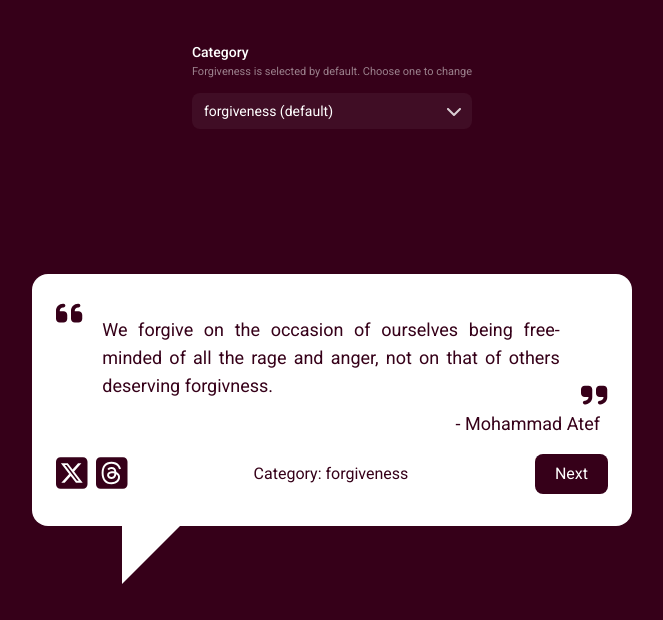
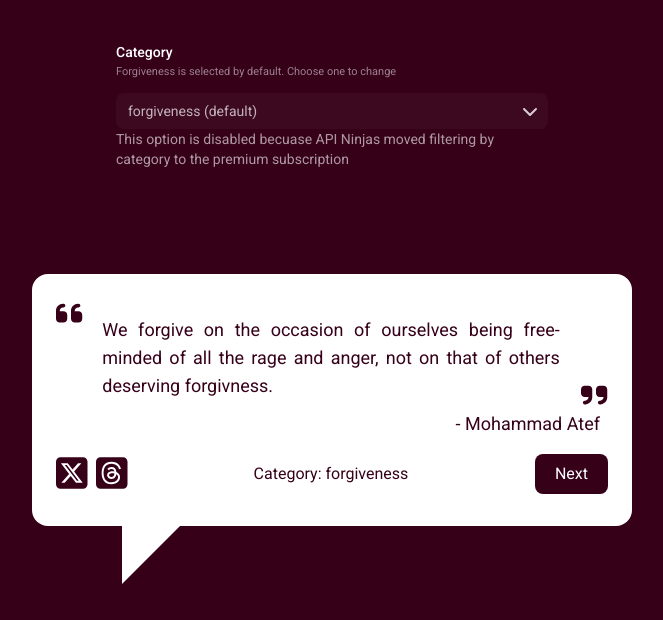
Before and after one commit to madatef/randomQuoteGenerator, a Next.js app: page / in a window 1280 px wide. Shown: the top 620 px of the page, without its empty margins (308-971 px from the left). Built offline with nearby package versions, Linux system fonts and the light colour scheme; a web font is replaced by a local one.

Commit message:
fix: disabled category filter because API Ninjas moved it to the premium subscription

```diff
--- a/components/Category.tsx
+++ b/components/Category.tsx
@@ -26,6 +26,7 @@ const Category = ({
                 <div className="relative">
                     <Select onChange={handleChange}
                         className="mt-3 block w-full appearance-none rounded-lg border-none bg-white/5 py-1.5 px-3 text-sm/6 text-white focus:outline-none data-[focus]:outline-2 data-[focus]:-outline-offset-2 data-[focus]:outline-white/25"
+                        disabled={true}
 
                     >
                         {
@@ -43,6 +44,7 @@ const Category = ({
                         aria-hidden="true"
                     />
                 </div>
+                <Description className="text-sm text-white/60">This option is disabled becuase API Ninjas moved filtering by category to the premium subscription</Description>
             </Field>
         </div>
     )
--- a/components/Main.tsx
+++ b/components/Main.tsx
@@ -63,6 +63,7 @@ const updateUI = async () => {
   let quoteObj = await fetchQuote(category);
   currQuote = quoteObj.quote;
   currAuthor = quoteObj.author;
+  category = quoteObj.category;
   myColor = colors[Math.floor(Math.random() * colors.length)];
 }
 
--- a/utils/index.ts
+++ b/utils/index.ts
@@ -5,7 +5,7 @@
 
 export const fetchQuote = async (category: string): Promise<{quote: string, author: string, category: string}> => {
        try {
-            const res = await fetch('https://api.api-ninjas.com/v1/quotes?category=' + category, {
+            const res = await fetch('https://api.api-ninjas.com/v1/quotes', {
                 method: 'GET',
                 headers: {
                     'X-Api-Key': '8fQNaqpDwvbIT0r06Ye39w==d2MTbdkmicVekxCu',
@@ -13,6 +13,7 @@ export const fetchQuote = async (category: string): Promise<{quote: string, auth
                 }
             });
             const result = await res.json();
+            console.log(`fetch result: ${JSON.stringify(result)}`);
             return result[0];
         } catch(error: any) {
             return {quote: `Error: couldn't resolve API response. \nError type: ${error.type}. \nMessage: ${error.message}`, author: `some bug`, category: 'happiness'}
```
